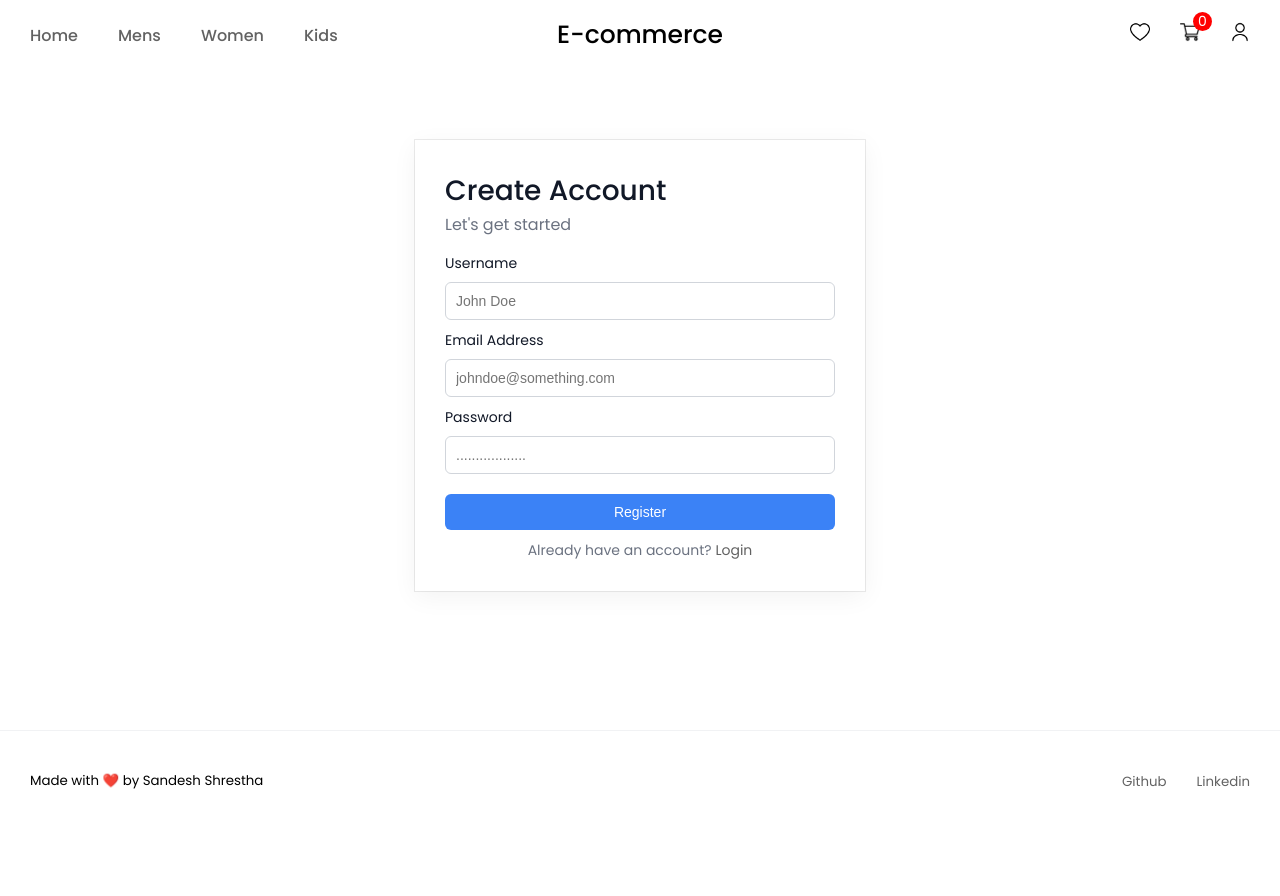
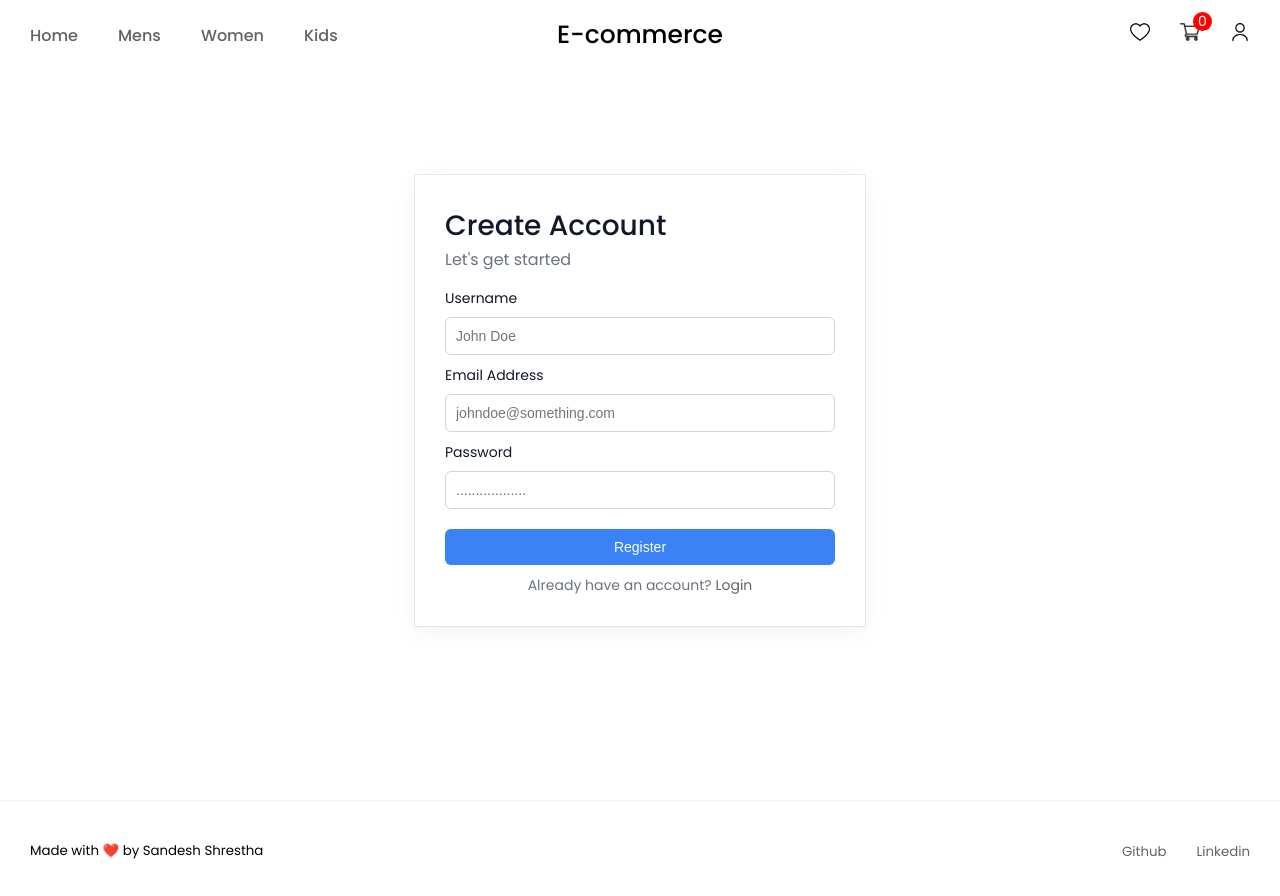
Before and after one commit to yoursandeshshrestha/Mern-Ecommerce-FullStack, a React (Vite) app in the folder Frontend/: page /register in a window 1280 px wide. Shown: the top 896 px of the page. Before the commit the page ends 830 px from the top, so only its background shows below. Built offline with nearby package versions, Linux system fonts and the light colour scheme; the HTML template or start-up script is replaced by a standard one.

Commit message:
Last Commit of 29 july

```diff
--- a/Frontend/src/Pages/Auth/Auth.css
+++ b/Frontend/src/Pages/Auth/Auth.css
@@ -1,6 +1,6 @@
 .Auth-Container {
   width: 100%;
-  height: calc(100vh - 70px);
+  height: calc(100vh);
   display: flex;
   justify-content: center;
   align-items: center;
@@ -96,9 +96,10 @@
 .error {
   position: absolute;
   color: white;
-  padding: 5px 10px;
+  padding: 5px 20px;
   background-color: tomato;
-  top: 0;
+  top: 70px;
+  right: 0;
   border-bottom-left-radius: 10px;
-  border-bottom-right-radius: 10px;
+  border-top-left-radius: 10px;
 }
--- a/Frontend/src/Pages/Home/Home.css
+++ b/Frontend/src/Pages/Home/Home.css
@@ -1,9 +1,3 @@
-/* ================= Home Starts here ================= */
-
-:root {
-  --Hover-color: tomato;
-}
-
 .Home {
   width: 100%;
   height: 100vh;
--- a/Frontend/src/index.css
+++ b/Frontend/src/index.css
@@ -4,6 +4,11 @@
   padding: 0;
   margin: 0;
   box-sizing: border-box;
+  user-select: none;
+}
+
+#root {
+  animation: fadeIn 1.5s;
 }
 
 :root {
@@ -18,3 +23,12 @@ a {
 body {
   font-family: "Poppins", sans-serif;
 }
+
+@keyframes fadeIn {
+  0% {
+    opacity: 0;
+  }
+  100% {
+    opacity: 1;
+  }
+}
```
